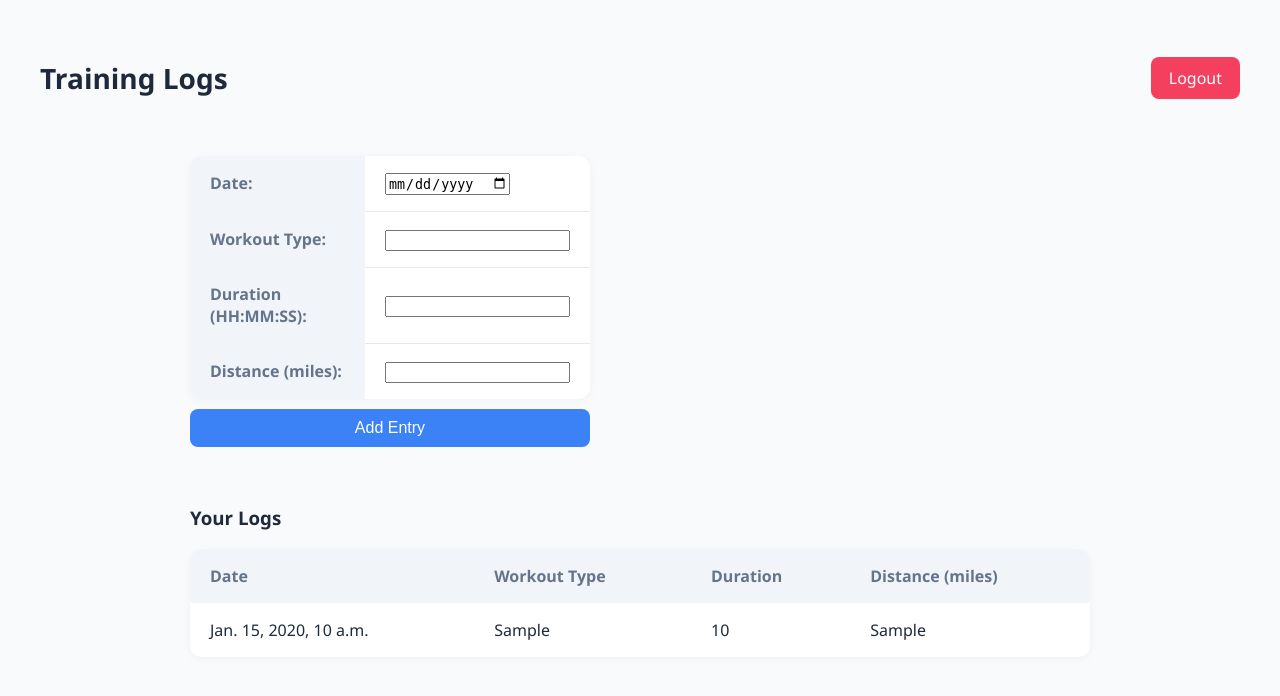
After one commit to JacobPlummer02/group04-database-systems-project-S2025, a Django app: template Running_Application/app/templates/app/training_log.html in a window 1280 px wide. The commit adds this page. Shown: the top 696 px of the page. Run offline with Django 5.2, Linux system fonts and the light colour scheme; tables that the repository leaves empty hold one stand-in row (values such as "Sample post"); the template is opened without the code that fills it: values that come from a table or form of the project are taken from there, most other values are stand-ins (such as "Sample title", 1, 10 or a date in 2020).

Commit message:
Added training log view for athletes

```diff
--- a/Running_Application/app/forms.py
+++ b/Running_Application/app/forms.py
@@ -28,11 +28,10 @@ class TrainingLogForm(forms.Form):
     )
     duration = forms.CharField(
         label='Duration (HH:MM:SS)',
-        max_length=8,
-        required=False,
-        help_text='Leave blank if not applicable'
+        max_length=8
     )
-    distance_miles = forms.IntegerField(
+    distance_miles = forms.DecimalField(
         label='Distance (miles)',
-        min_value=0
+        min_value=0,
+        max_value=999.99,
     )
--- a/Running_Application/app/templates/app/dashboard.html
+++ b/Running_Application/app/templates/app/dashboard.html
@@ -182,8 +182,8 @@
 
       {% if user_role == 'Athlete' %}
       <div class="dashboard-item">
-        <a href="#"><i data-lucide="check-square"></i>My Workouts</a>
-        <p>View your assigned workout plans</p>
+        <a href="{% url 'training_log' %}"><i data-lucide="check-square"></i>My Logs</a>
+        <p>View and edit your training logs</p>
       </div>
       <div class="dashboard-item">
         <a href="{% url 'my_team' %}"><i data-lucide="users"></i>My Team</a>
--- /dev/null
+++ b/Running_Application/app/templates/app/training_log.html
@@ -0,0 +1,255 @@
+<!DOCTYPE html>
+<html lang="en">
+<head>
+  <meta charset="UTF-8" />
+  <title>Training Log</title>
+  <style>
+    :root {
+      --primary: #3b82f6;
+      --primary-hover: #2563eb;
+      --accent: #f43f5e;
+      --accent-hover: #e11d48;
+      --bg: #f8fafc;
+      --card-bg: #ffffff;
+      --text-main: #1e293b;
+      --text-sub: #64748b;
+    }
+
+    * {
+      box-sizing: border-box;
+    }
+
+    body {
+      margin: 0;
+      padding: 40px;
+      font-family: 'Segoe UI', Tahoma, Geneva, Verdana, sans-serif;
+      background-color: var(--bg);
+      color: var(--text-main);
+    }
+
+    button {
+            padding: 10px;
+            background-color: #4a90e2;
+            color: white;
+            border: none;
+            border-radius: 6px;
+            font-size: 16px;
+            cursor: pointer;
+            margin-top: 10px;
+        }
+    button:hover {
+        background-color: #357abd;
+    }
+
+    .header {
+      display: flex;
+      justify-content: space-between;
+      align-items: center;
+      margin-bottom: 40px;
+    }
+
+    .header h1 {
+      font-size: 28px;
+      font-weight: 600;
+    }
+
+    .logout {
+      background-color: var(--accent);
+      color: white;
+      padding: 10px 18px;
+      border-radius: 8px;
+      border: none;
+      text-decoration: none;
+      font-weight: 500;
+      transition: background-color 0.2s;
+    }
+
+    .logout:hover {
+      background-color: var(--accent-hover);
+    }
+
+    table {
+      width: 100%;
+      border-collapse: collapse;
+      background-color: var(--card-bg);
+      border-radius: 12px;
+      box-shadow: 0 2px 10px rgba(0, 0, 0, 0.04);
+      overflow: hidden;
+    }
+
+    th, td {
+      padding: 16px 20px;
+      text-align: left;
+    }
+
+    th {
+      background-color: #f1f5f9;
+      font-weight: 600;
+      color: var(--text-sub);
+    }
+
+    tr:not(:last-child) td {
+      border-bottom: 1px solid #e2e8f0;
+    }
+
+    tr:hover {
+      background-color: #f9fafb;
+    }
+
+    .no-results {
+      font-style: italic;
+      color: var(--text-sub);
+      margin-top: 20px;
+      text-align: center;
+    }
+
+    .add-link {
+      display: inline-block;
+      margin-top: 30px;
+      padding: 12px 24px;
+      background-color: var(--primary);
+      color: white;
+      text-decoration: none;
+      border-radius: 8px;
+      font-weight: 600;
+      transition: background-color 0.2s ease;
+    }
+
+    .add-link:hover {
+      background-color: var(--primary-hover);
+    }
+
+    .button-link {
+      display: inline-block;
+      padding: 10px 18px;
+      background-color: var(--primary);
+      color: white;
+      text-decoration: none;
+      border-radius: 8px;
+      font-weight: 500;
+      transition: background-color 0.2s;
+    }
+
+    .button-link:hover {
+      background-color: var(--primary-hover);
+    }
+
+    .form-table {
+    width: 100%;
+    background-color: var(--card-bg);
+    border-radius: 12px;
+    box-shadow: 0 2px 10px rgba(0, 0, 0, 0.04);
+    border-collapse: collapse;
+    margin-bottom: 20px;
+    }
+
+    .form-table td {
+    padding: 12px 20px;
+    border-bottom: 1px solid #e2e8f0;
+    vertical-align: middle;
+    }
+
+    .form-table tr:last-child td {
+    border-bottom: none;
+    }
+
+    .form-table label {
+    font-weight: 600;
+    color: var(--text-sub);
+    }
+
+    .form-table input {
+    width: 100%;
+    padding: 10px;
+    border-radius: 8px;
+    border: 1px solid #e2e8f0;
+    }
+
+    .form-container {
+        background-color: white;
+        padding: 30px 40px;
+        border-radius: 12px;
+        box-shadow: 0 4px 12px rgba(0, 0, 0, 0.1);
+        width: 400px;
+    }
+    h2 {
+        text-align: center;
+        color: #333;
+        margin-bottom: 25px;
+    }
+    form {
+        display: flex;
+        flex-direction: column;
+    }
+    form p {
+        margin-bottom: 15px;
+    }
+
+    .content-wrapper {
+      max-width: 900px;
+      margin: 0 auto;
+      display: flex;
+      flex-direction: column;
+      gap: 40px;
+    }
+
+    .form-section-wrapper {
+      display: flex;
+      justify-content: flex-start;
+    }
+
+    form {
+      width: 100%;
+      max-width: 400px;
+    }
+  </style>
+</head>
+
+<body>
+    <div class="header">
+        <h1>Training Logs</h1>
+        <a href="{% url 'login' %}" class="logout">Logout</a>
+    </div>
+
+    <div class="content-wrapper">
+        <div class="form-section-wrapper">
+            <!-- Form to add a new log -->
+            <form method="POST">
+                {% csrf_token %}
+                <table>
+                    {{ form.as_table }}
+                </table>
+                <button type="submit" class="button-link">Add Entry</button>
+            </form>
+        </div>
+
+        <div>
+            <h3>Your Logs</h3>
+            {% if logs %}
+            <table>
+                <thead>
+                <tr>
+                    <th>Date</th>
+                    <th>Workout Type</th>
+                    <th>Duration</th>
+                    <th>Distance (miles)</th>
+                </tr>
+                </thead>
+                <tbody>
+                {% for log in logs %}
+                <tr>
+                    <td>{{ log.date }}</td>
+                    <td>{{ log.workout_type }}</td>
+                    <td>{{ log.duration }}</td>
+                    <td>{{ log.distance_miles }}</td>
+                </tr>
+                {% endfor %}
+                </tbody>
+            </table>
+            {% else %}
+            <p>No training logs found.</p>
+            {% endif %}
+        </div>
+    </div>
+</body>
+</html>
--- a/Running_Application/app/urls.py
+++ b/Running_Application/app/urls.py
@@ -27,4 +27,5 @@ urlpatterns = [
     path('add_race_result/', views.add_race_result_view, name='add_race_result'),
     path('team_management/', views.team_management_view, name='team_management'),
     path('my_team/', views.my_team_view, name='my_team'),
+    path('training_log/', views.training_log_view, name='training_log'),
 ]
```
Also changed, not shown: Running_Application/app/views.py (+36 -0 lines).
